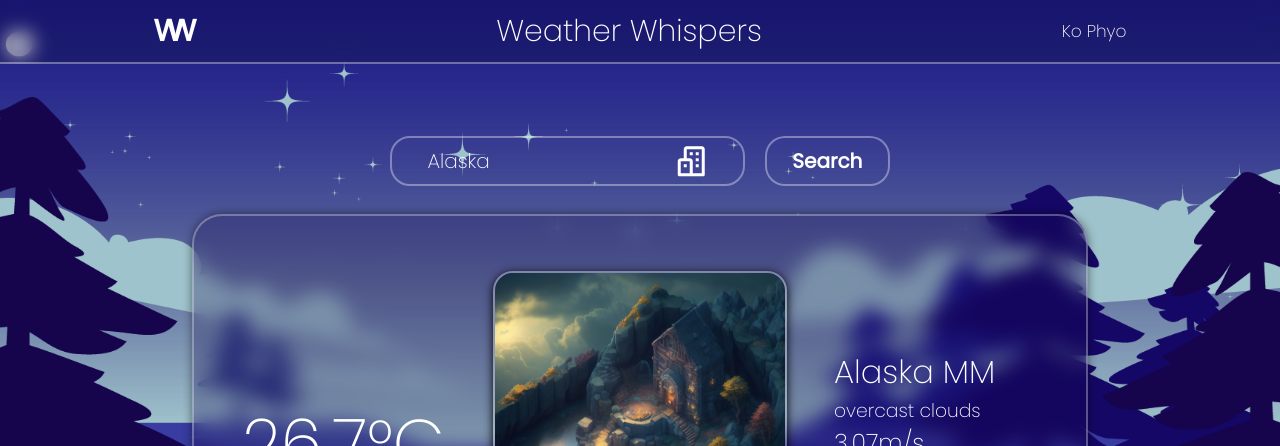
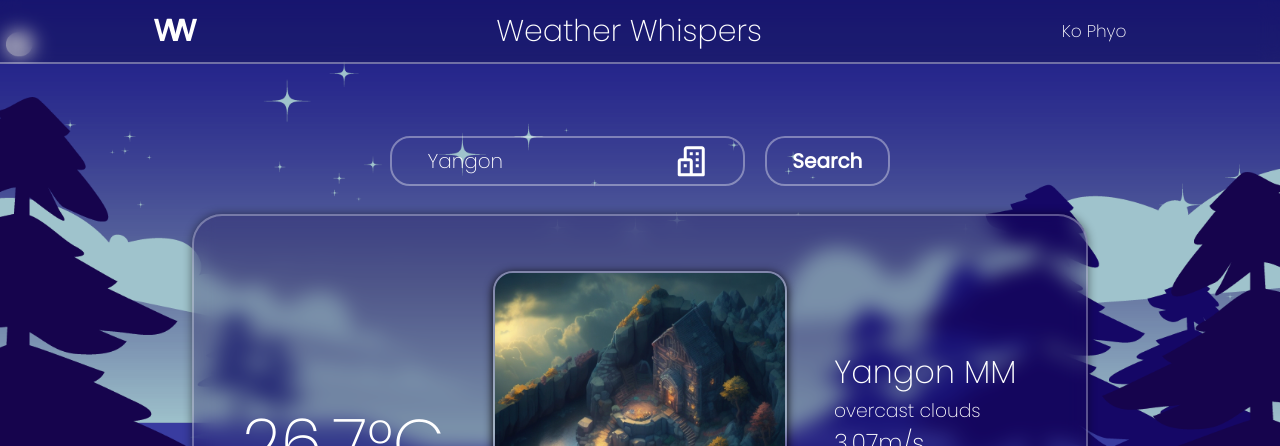
Before and after one commit to Phyo-Thu-Nyein/weather-webapp, an Angular app: page / in a window 1280 px wide. Shown: the top 446 px of the page. Built offline with nearby package versions, Linux system fonts and the light colour scheme; some icons are missing.

Commit message:
default city value changed to ygn

```diff
--- a/src/app/home/home.component.ts
+++ b/src/app/home/home.component.ts
@@ -9,7 +9,7 @@ import { HttpClient } from '@angular/common/http';
 export class HomeComponent {
   // FIRST THING FIRST, INJECT HTTP
   constructor(private http: HttpClient) { }
-  city: string = 'Alaska';
+  city: string = 'Yangon';
   temp: number = 26.7;
   main: string = '';
   desc: string = 'overcast clouds';
```
